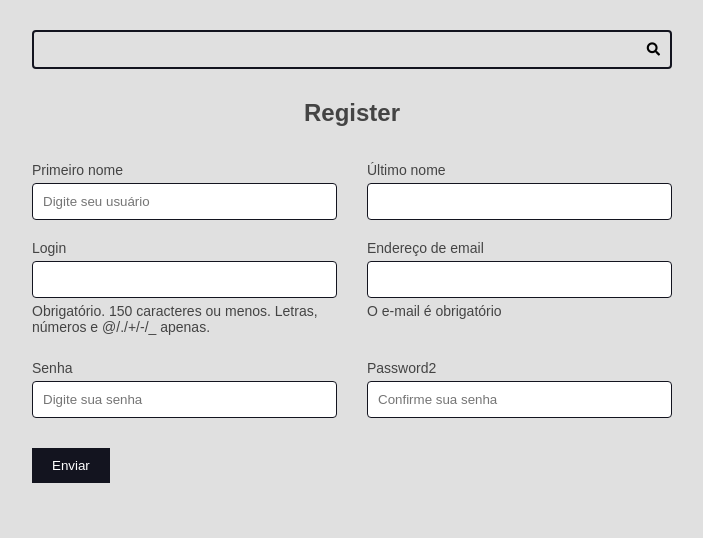
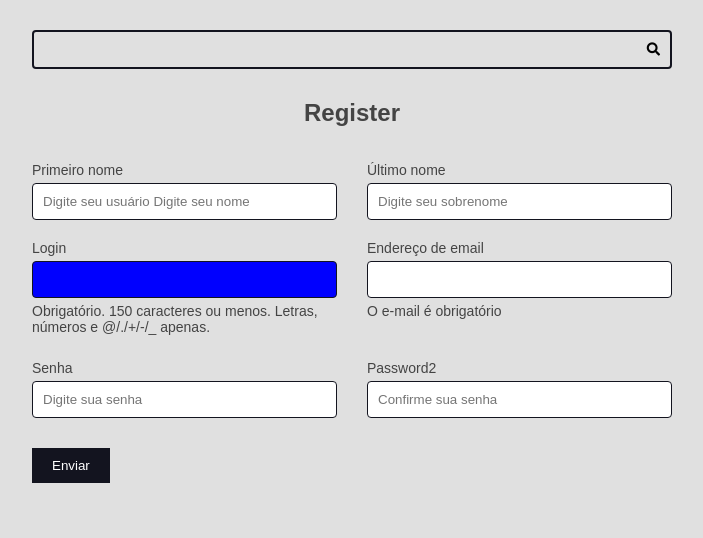
Before and after one commit to conejofoz/curso-django-projeto1, a Django app: page /authors/register/ in a window 1280 px wide. Shown: the part 105-643 px from the top of the page, without its empty margins (288-991 px from the left). Run offline with Django 5.2, Linux system fonts and the light colour scheme.

Commit message:
manipulando atributos do form através do construtor da classe do form

```diff
--- a/authors/forms.py
+++ b/authors/forms.py
@@ -2,7 +2,25 @@ from django import forms
 from django.contrib.auth.models import User
 
 
+def add_attr(field, attr_name, attr_new_val):
+    existing = field.widget.attrs.get(attr_name, '') # concatena com o que já tem
+    field.widget.attrs[attr_name] = f'{existing} {attr_new_val}'.strip()
+
+
+def add_placeholder(field, placeholder_var):
+    #field.widget.attrs['placeholder'] = placeholder_var
+    add_attr(field, 'placeholder', placeholder_var)
+
+
 class RegisterForm(forms.ModelForm):
+    def __init__(self, *args, **kwargs):
+        super().__init__(*args, **kwargs)
+        add_placeholder(self.fields['first_name'], 'Digite seu nome')
+        add_placeholder(self.fields['last_name'], 'Digite seu sobrenome')
+        add_attr(self.fields['username'], 'class', 'fundo-azul')
+        add_attr(self.fields['username'], 'class', 'letra-branca')
+
+
     # Criar campos extras no formulário
     password2 = forms.CharField(
         required=True,
--- a/recipes/static/recipes/css/styles.css
+++ b/recipes/static/recipes/css/styles.css
@@ -334,7 +334,7 @@ h6 {
 }
 
 .errorlist{
-    color: var(--color-error-dark);
+    color: red;
 }
 
 .form-content input{
@@ -357,6 +357,10 @@ h6 {
     color: var(--color-white);
 }
 
+.fundo-azul{
+    background-color: blue !important;
+}
+
 @media (max-width: 600px){
     .main-content-list,
     .form-content-grid{
```
